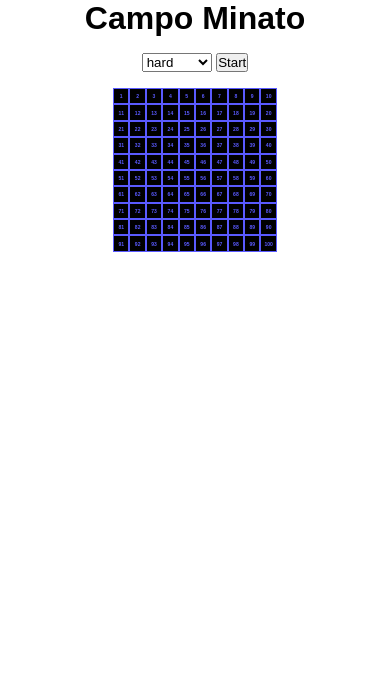
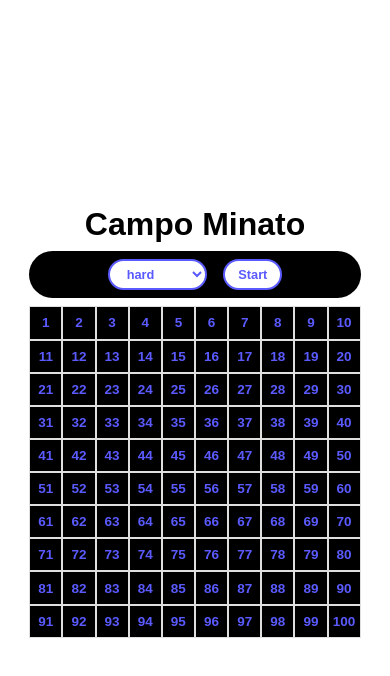
Before and after one commit to christiansaccani/js-campominato-grid, a plain HTML site: page index.html in a window 390 px wide. Both pictures are taken after a click on the button "Start". Drawn offline with Linux system fonts and the light colour scheme.

Commit message:
Exercise Done!

```diff
--- a/style.css
+++ b/style.css
@@ -8,9 +8,49 @@
 body {
     display: flex;
     flex-direction: column;
+    justify-content: center;
     align-items: center;
 
+    height: 100vh;
+    gap: 0.5em;
+
+    background-color: white;
+}
+
+#menu {
+    background-color: black;
+    width: 42vw;
+    border-radius: 50px;
+
+    display: flex;
+    justify-content: center;
+
     gap: 1em;
+    padding: .5em;
+}
+
+#menu #difficult-select {
+    padding: .4em 1em;
+    border-radius: 50px;
+
+    border: 2px solid rgb(90, 90, 255);
+    color: rgb(90, 90, 255);
+    background: white;
+
+    font-size: 0.8em;
+    font-weight: 600;
+}
+
+#menu #start-btn {
+    padding: .4em 1em;
+    border-radius: 50px;
+
+    border: 2px solid rgb(90, 90, 255);
+    color: rgb(90, 90, 255);
+    background: white;
+
+    font-size: 0.8em;
+    font-weight: 600;
 }
 
 .map-container {
@@ -21,18 +61,22 @@ body {
 
     width: 42vw;
     height: 42vw;
+
+
 }
 
 .square {
-    border: 1px solid rgb(90, 90, 255);
+    border: 1px solid rgb(223, 223, 223);
     display: flex;
     justify-content: center;
     align-items: center;
-    font-size:1.3vw;
+    font-size: calc(.6em + 1vw);
     font-weight: 600;
 
     background-color: black;
     color: rgb(90, 90, 255);
+
+    cursor: pointer;
 }
 
 .active {
@@ -57,3 +101,84 @@ body {
     height: calc(42vw / 7);
 
 }
+
+@media screen and (max-width: 1440px) {
+
+    .map-container {
+        width: 47vw;
+        height: 47vw;
+    }
+
+    .hard {
+        width: calc(47vw / 10);
+        height: calc(47vw / 10);
+    }
+
+    .medium {
+        width: calc(47vw / 9);
+        height: calc(47vw / 9);
+    }
+
+    .easy {
+        width: calc(47vw / 7);
+        height: calc(47vw / 7);
+    }
+
+    #menu {
+        width: 47vw;
+    }
+}
+
+@media screen and (max-width: 1024px) {
+
+    .map-container {
+        width: 65vw;
+        height: 65vw;
+    }
+
+    .hard {
+        width: calc(65vw / 10);
+        height: calc(65vw / 10);
+    }
+
+    .medium {
+        width: calc(65vw / 9);
+        height: calc(65vw / 9);
+    }
+
+    .easy {
+        width: calc(65vw / 7);
+        height: calc(65vw / 7);
+    }
+
+    #menu {
+        width: 65vw;
+    }
+}
+
+@media screen and (max-width: 768px) {
+
+    .map-container {
+        width: 85vw;
+        height: 85vw;
+    }
+
+    .hard {
+        width: calc(85vw / 10);
+        height: calc(85vw / 10);
+    }
+
+    .medium {
+        width: calc(85vw / 9);
+        height: calc(85vw / 9);
+    }
+
+    .easy {
+        width: calc(85vw / 7);
+        height: calc(85vw / 7);
+    }
+
+    #menu {
+        width: 85vw;
+    }
+}
```
Also changed, not shown: script.js (line endings or trailing spaces).
